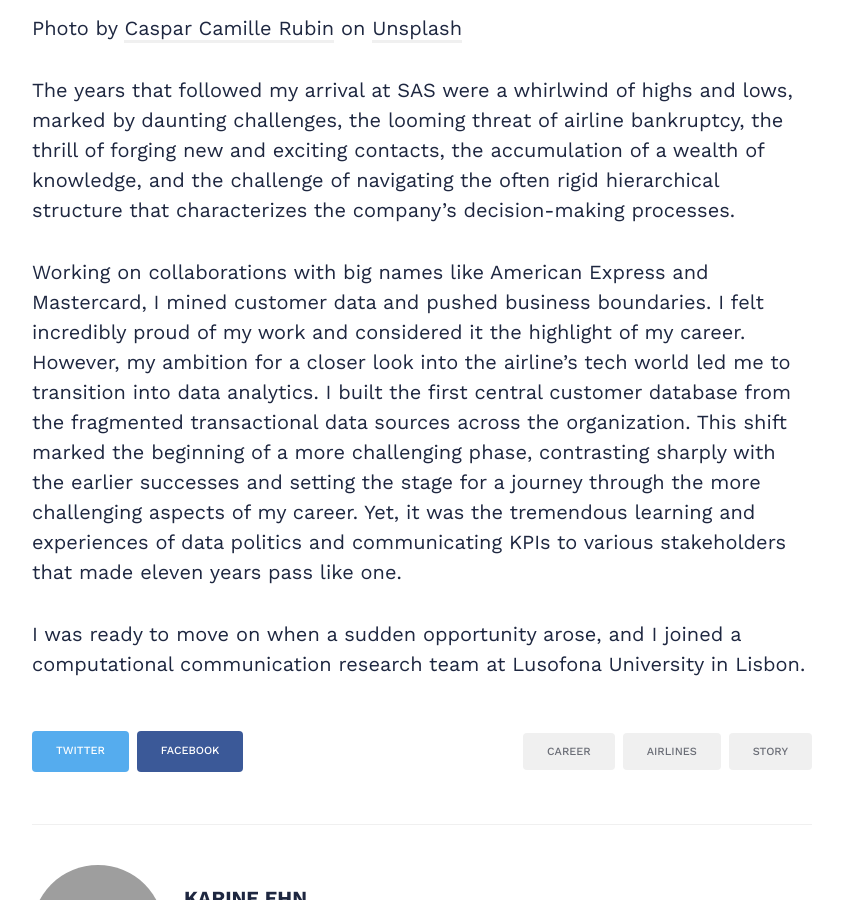
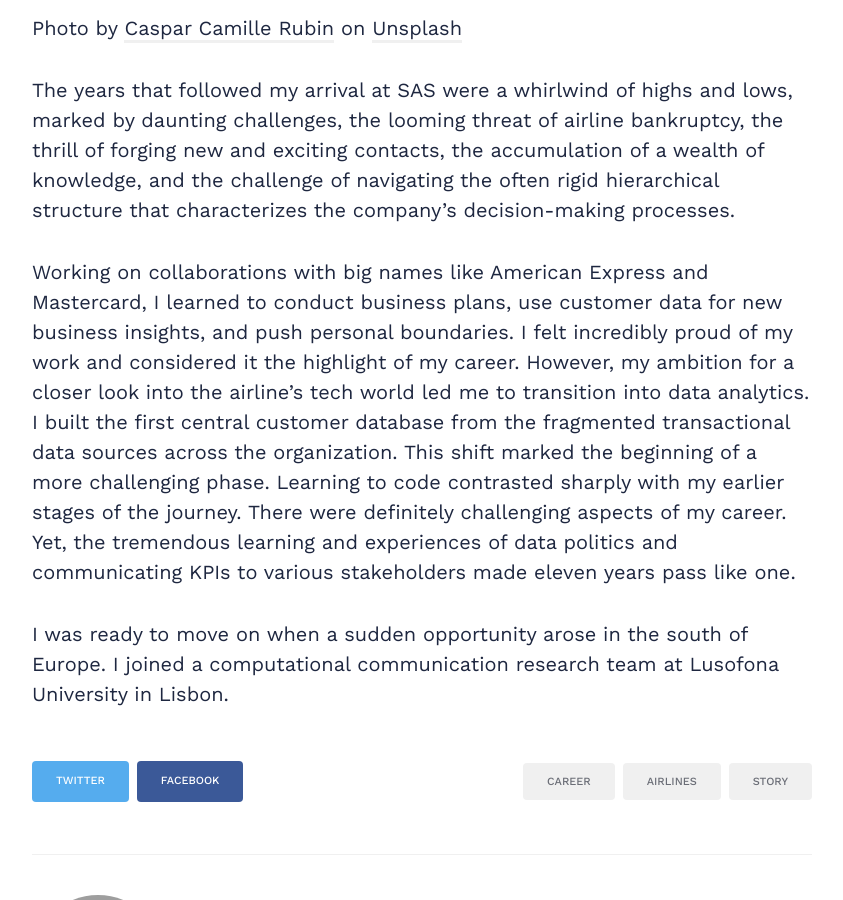
Before and after one commit to kargam0167/kargam0167.github.io, a Jekyll site: the page built from _posts/2018-11-12-do-what-you-can-with-what-you-have-where-you-are.markdown, in a window 1280 px wide and 900 px high, scrolled down 2746 px. Shown: the whole window, without its empty margins (218-1061 px from the left). Built offline with Jekyll 4.4.1, drawn with Linux system fonts in a browser that asks for light colours; nearby versions of some CDN libraries; grey boxes are pictures that could not be loaded.

Commit message:
Update 2018-11-12-do-what-you-can-with-what-you-have-where-you-are.markdown

```diff
--- a/_posts/2018-11-12-do-what-you-can-with-what-you-have-where-you-are.markdown
+++ b/_posts/2018-11-12-do-what-you-can-with-what-you-have-where-you-are.markdown
@@ -28,7 +28,7 @@ Photo by [Caspar Camille Rubin](https://unsplash.com/@casparrubin) on [Unsplash]
 
 The years that followed my arrival at SAS were a whirlwind of highs and lows, marked by daunting challenges, the looming threat of airline bankruptcy, the thrill of forging new and exciting contacts, the accumulation of a wealth of knowledge, and the challenge of navigating the often rigid hierarchical structure that characterizes the company's decision-making processes.
 
-Working on collaborations with big names like American Express and Mastercard, I mined customer data and pushed business boundaries. I felt incredibly proud of my work and considered it the highlight of my career. However, my ambition for a closer look into the airline's tech world led me to transition into data analytics. I built the first central customer database from the fragmented transactional data sources across the organization.
-This shift marked the beginning of a more challenging phase, contrasting sharply with the earlier successes and setting the stage for a journey through the more challenging aspects of my career. Yet, it was the tremendous learning and experiences of data politics and communicating KPIs to various stakeholders that made eleven years pass like one.
+Working on collaborations with big names like American Express and Mastercard, I learned to conduct business plans, use customer data for new business insights, and push personal boundaries. I felt incredibly proud of my work and considered it the highlight of my career. However, my ambition for a closer look into the airline's tech world led me to transition into data analytics. I built the first central customer database from the fragmented transactional data sources across the organization.
+This shift marked the beginning of a more challenging phase. Learning to code contrasted sharply with my earlier stages of the journey. There were definitely challenging aspects of my career. Yet, the tremendous learning and experiences of data politics and communicating KPIs to various stakeholders made eleven years pass like one.
 
-I was ready to move on when a sudden opportunity arose, and I joined a computational communication research team at Lusofona University in Lisbon.
+I was ready to move on when a sudden opportunity arose in the south of Europe. I joined a computational communication research team at Lusofona University in Lisbon.
```
